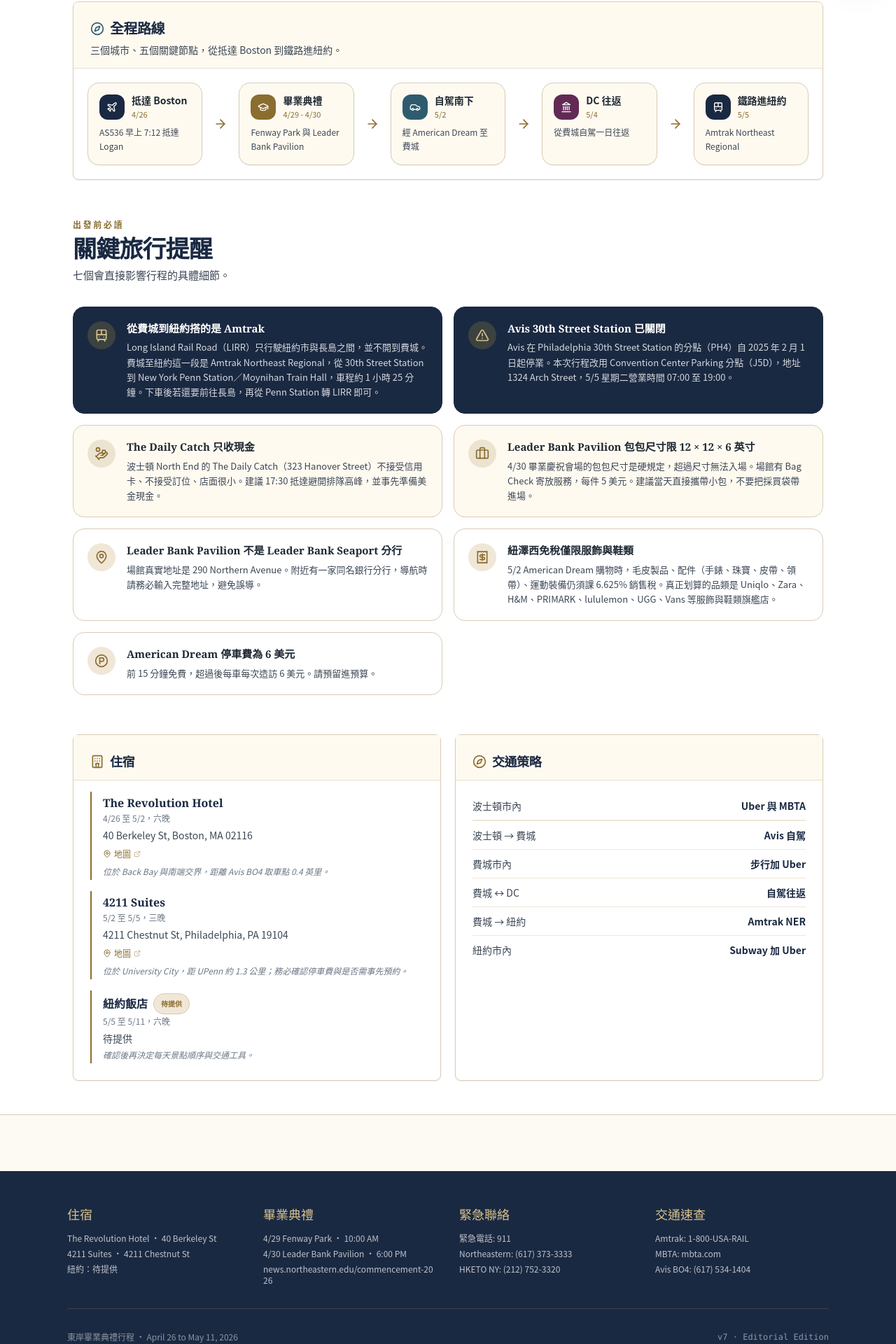
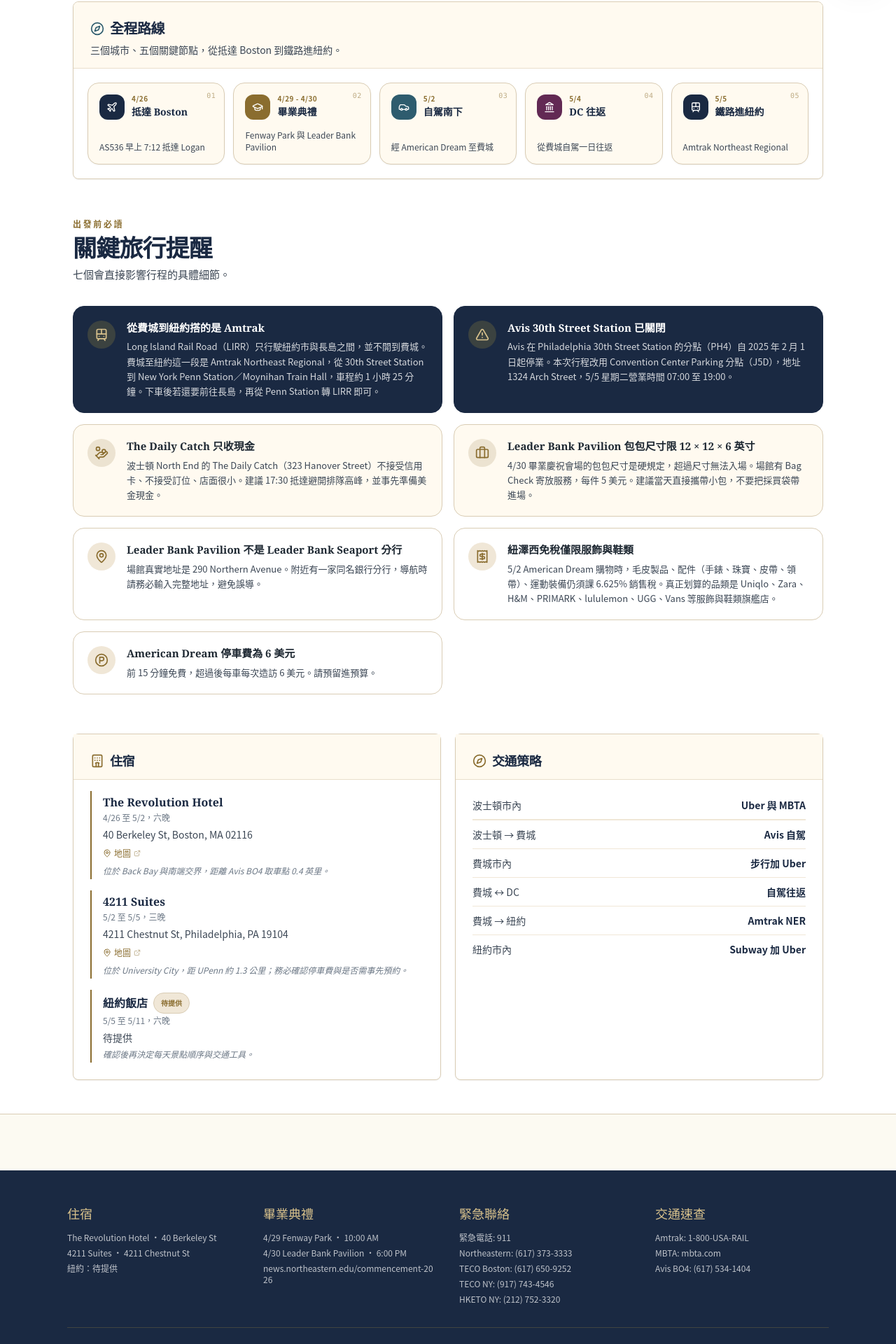
Before and after one commit to EugeneYip/grad, a React (Vite) app: page / in a window 1280 px wide. Shown: the part 815-2735 px from the top of the page at 70% size. Built offline with nearby package versions, Linux system fonts and the light colour scheme.

Commit message:
Update App.jsx

```diff
--- a/src/App.jsx
+++ b/src/App.jsx
@@ -1,4 +1,4 @@
-import React, { useState, useEffect, useRef, useMemo } from "react";
+import React, { useState, useEffect, useRef } from "react";
 import {
   Calendar,
   Clock,
@@ -408,7 +408,10 @@
     items: [
       { label: bi("緊急電話", "Emergency"), value: "911" },
       { label: bi("Northeastern 校警", "Northeastern Public Safety"), value: "(617) 373-3333" },
+      { label: bi("駐波士頓臺北經濟文化辦事處", "TECO Boston"), value: bi("(617) 737-2050（一般）／(617) 650-9252（急難）", "(617) 737-2050 (general) / (617) 650-9252 (emergency)") },
+      { label: bi("駐紐約臺北經濟文化辦事處", "TECO New York"), value: bi("(212) 317-7300（一般）／(917) 743-4546（急難）", "(212) 317-7300 (general) / (917) 743-4546 (emergency)") },
       { label: bi("香港駐紐約經貿辦事處", "HKETO New York"), value: "(212) 752-3320" },
+      { label: bi("外交部旅外國人急難救助專線", "Taiwan MOFA Global Hotline"), value: "011-800-0885-0885" },
       { label: bi("Amtrak 客服", "Amtrak"), value: "1-800-USA-RAIL" },
       { label: bi("Avis 取車點 BO4", "Avis BO4 pickup"), value: "(617) 534-1404" },
     ],
@@ -1238,42 +1241,68 @@
   { name: "Reading Terminal Market", typeZh: "費城市集", typeEn: "Philadelphia market", addr: "1136 Arch St, Philadelphia, PA 19107", suggestedZh: "5/3 晚餐或 5/4 早餐", suggestedEn: "Dinner May 3 or breakfast May 4", icon: Utensils },
 ];
 
-const preTripChecklist = [
-  {
-    title: bi("行前一個月", "One month out"),
+const checklist = [
+  {
+    id: "arrival",
+    iconKey: "plane",
+    title: bi("抵達當日要點", "Arrival Day Notes"),
+    note: bi("4/26 早上於 Logan 接機後直接進飯店休息。", "Pickup at Logan on the morning of April 26, then straight to the hotel."),
     items: [
-      bi("Avis 預訂 BO4 取車、J5D 還車，5/2 上午 7:00 至 5/5 上午 10:00", "Reserve Avis BO4 pickup and J5D drop-off, May 2 at 7 AM through May 5 at 10 AM"),
-      bi("Avis 訂單僅保留 E-Toll Unlimited（與必要時 Additional Driver），其餘保險加購建議取消", "On the Avis booking, keep only E-Toll Unlimited (and Additional Driver if needed); decline the rest"),
-      bi("查詢主要付款信用卡的租車保險是 primary 或 secondary", "Check whether your main credit card's rental coverage is primary or secondary"),
-      bi("致電 4211 Suites 確認連續四晚停車費，以及 5/4 整日車輛離場是否仍計費", "Call 4211 Suites to confirm 4-night parking fees and whether May 4 (car offsite) still bills"),
-      bi("確認紐約飯店地址與 5/11 航班時間、機場代碼", "Confirm the NYC hotel address and the May 11 flight time and airport code"),
-    ],
-  },
-  {
-    title: bi("行前兩週", "Two weeks out"),
+      bi("AS536 於 Logan Terminal B 降落，行李提領在 Level 1。", "AS536 lands at Logan Terminal B; baggage claim is on Level 1."),
+      bi("Eugene 於 Terminal B Level 1 行李提領區外接機。", "Eugene meets the family outside Terminal B Level 1 baggage claim."),
+      bi("Uber 從 Terminal B Departures（上層）上車前往 The Revolution Hotel。", "Uber pickup is on the upper level (Terminal B Departures) heading to The Revolution Hotel."),
+      bi("飯店辦理入住約下午 3 點；若行李抵達較早，可先寄放於大廳。", "Hotel check-in is around 3 PM. Bags can be stored in the lobby beforehand."),
+      bi("入境美國採電子 I-94，多數情況不需要紙本。", "US entry uses electronic I-94; paper form is usually not required."),
+    ],
+  },
+  {
+    id: "vehicle",
+    iconKey: "car",
+    title: bi("車輛與駕駛", "Vehicle"),
+    note: bi("Avis 取車與還車兩端時間皆為硬性約定。", "Both Avis pickup and return times are firm."),
     items: [
-      bi("購買並啟用美國 eSIM（Airalo、Holafly 或 Nomad）", "Purchase and activate a US eSIM (Airalo, Holafly, or Nomad)"),
-      bi("確認萬國轉接器（Type G 轉 Type A／B）", "Confirm a Type G to Type A/B universal adapter"),
-      bi("檢查家中所有電器是否雙電壓", "Check that all personal electronics are dual voltage"),
-      bi("畢業典禮票券由 Eugene 透過 Tassel 系統預先轉發", "Eugene forwards graduation tickets in advance through Tassel"),
-      bi("下載 Uber、Google Maps、Amtrak、OpenTable App", "Install Uber, Google Maps, Amtrak, and OpenTable apps"),
-    ],
-  },
-  {
-    title: bi("出發前三日", "Three days out"),
+      bi("5/2 上午 7:00 於 Avis BO4 取車（Boston Back Bay Station Garage，100 Clarendon St）。", "May 2 at 7:00 AM, pick up at Avis BO4 (Boston Back Bay Station Garage, 100 Clarendon St)."),
+      bi("5/5 上午 10:00 於 Avis J5D 還車（1324 Arch St，營業 07:00 至 19:00，不接受 after-hours）。", "May 5 at 10:00 AM, return at Avis J5D (1324 Arch St; hours 7 AM to 7 PM; no after-hours)."),
+      bi("Avis 訂單保留 E-Toll Unlimited；I-95 沿線過路費密集。", "Keep E-Toll Unlimited on the Avis booking; I-95 has heavy tolls."),
+      bi("信用卡 Primary CDW 為基礎判斷依據，已決定可省去 LDW 等加購保險。", "Primary CDW from the credit card is the baseline; the supplemental LDW etc. can be declined."),
+      bi("國際駕照與護照副本上車前帶在身上。", "Carry the international driving permit and a copy of the passport before pickup."),
+    ],
+  },
+  {
+    id: "payment",
+    iconKey: "credit",
+    title: bi("付款與通訊", "Payment & Connectivity"),
+    note: bi("感應式付款覆蓋大部分情境，現金留給特定餐廳與小費。", "Tap-to-pay covers most situations; cash is for specific restaurants and tipping."),
     items: [
-      bi("Apple Pay／Google Pay 加入信用卡，便於 MBTA 與 OMNY 直接感應", "Add credit cards to Apple Pay or Google Pay for MBTA and OMNY tap-to-pay"),
-      bi("換取至少 100 美元現金供 The Daily Catch 與小費使用", "Withdraw at least $100 in cash for The Daily Catch and tips"),
-      bi("準備一張隨身緊急聯絡卡，含飯店、Northeastern 校警、駐紐約經貿辦", "Print a small emergency card listing hotels, Northeastern Public Safety, and HKETO New York"),
-      bi("檢查護照、I-94 紀錄、ESTA／簽證有效性", "Verify passport, I-94 record, and ESTA / visa validity"),
-    ],
-  },
-  {
-    title: bi("出發當日", "Departure day"),
+      bi("eSIM（Airalo、Holafly 或 Nomad）入境後立即啟用。", "Activate the eSIM (Airalo, Holafly, or Nomad) immediately upon entry."),
+      bi("Apple Pay 與 Google Pay 內已加入信用卡，可直接刷 MBTA、OMNY、商店。", "Credit cards are pre-loaded into Apple Pay and Google Pay; they work for MBTA, OMNY, and most stores."),
+      bi("隨身備至少 100 美元現金（The Daily Catch 只收現金、各類小費）。", "Carry at least $100 in cash (The Daily Catch is cash only; tipping uses cash)."),
+      bi("關閉香港 SIM 漫遊，避免額外費用。", "Disable roaming on the Hong Kong SIM to avoid extra charges."),
+    ],
+  },
+  {
+    id: "documents",
+    iconKey: "graduation",
+    title: bi("票券與證件", "Tickets & Documents"),
+    note: bi("典禮票券、護照與緊急聯絡資訊隨身備齊。", "Ceremony tickets, passport, and emergency contact info should be on hand."),
     items: [
-      bi("檢查行李件數，準備 12 小時長途飛行的水、藥品、舒適用品", "Verify bag count; prepare water, medication, and comfort items for the 12-hour flight"),
-      bi("飯店與 Uber 預約 4/26 早晨抵達後的接駁", "Reserve Uber for hotel transfer after April 26 arrival"),
-      bi("入境美國時 I-94 自動入境，大多無需紙本", "Entry to the US uses electronic I-94; paper form usually not needed"),
+      bi("護照、ESTA／簽證有效性已確認。", "Passport and ESTA / visa validity confirmed."),
+      bi("畢業典禮票券由 Eugene 透過 Tassel 系統預先轉發，手機可顯示或列印。", "Ceremony tickets forwarded in advance through Tassel; show on phone or print."),
+      bi("緊急聯絡卡：飯店地址、Northeastern 校警、TECO Boston、TECO 紐約、HKETO 紐約。", "Emergency card: hotels, Northeastern Public Safety, TECO Boston, TECO New York, HKETO New York."),
+      bi("Uber、Google Maps、Amtrak、OpenTable 等 App 已下載並登入。", "Uber, Google Maps, Amtrak, and OpenTable apps installed and logged in."),
+    ],
+  },
+  {
+    id: "venue-rules",
+    iconKey: "luggage",
+    title: bi("場館與餐廳特殊規則", "Venue & Restaurant Rules"),
+    note: bi("整段行程中容易忽略卻會直接影響當天的細節。", "Easy-to-overlook details that directly affect specific days."),
+    items: [
+      bi("4/30 Leader Bank Pavilion 包包尺寸限 12 × 12 × 6 英寸；超過尺寸不得入場。", "April 30 Leader Bank Pavilion bag limit is 12 × 12 × 6 inches; oversized bags cannot enter."),
+      bi("4/27 The Daily Catch 只收現金、不接受訂位；建議 17:30 抵達避開排隊。", "April 27 The Daily Catch is cash only and does not take reservations; arrive by 5:30 PM to skip the queue."),
+      bi("USS Constitution 週一閉館，5/1（週五）才開放參觀。", "USS Constitution is closed Mondays; visit on May 1 (Friday)."),
+      bi("5/2 American Dream 紐澤西免稅僅限服飾與鞋類；停車費 6 美元。", "May 2 American Dream tax exemption applies only to clothing and footwear; parking fee is $6."),
+      bi("4211 Suites 連續四晚停車費已確認（含 5/4 車輛離場一日）。", "4211 Suites four-night parking fee confirmed (including the May 4 day when the car is offsite)."),
     ],
   },
 ];
@@ -1407,33 +1436,42 @@
         </p>
       </CardHeader>
       <CardContent className="p-4 md:p-5">
-        <div className="flex flex-col md:flex-row md:items-stretch gap-3">
+        <div className="grid grid-cols-1 sm:grid-cols-2 lg:grid-cols-5 gap-3">
           {routeNodes.map((node, idx) => {
             const tone = toneFor(node.tone);
             const Icon = ICON_MAP[node.iconKey] || Info;
             return (
-              <React.Fragment key={node.id}>
-                <div
-                  className="flex-1 min-w-0 rounded-2xl border p-4 shadow-sm"
-                  style={{ borderColor: C.tan, background: C.bgWarm }}
+              <div
+                key={node.id}
+                className="relative rounded-2xl border p-4 shadow-sm flex flex-col"
+                style={{ borderColor: C.tan, background: C.bgWarm }}
+              >
+                <span
+                  className="absolute top-2.5 right-3 font-mono text-[10px] tracking-wider"
+                  style={{ color: C.gold, opacity: 0.55 }}
                 >
-                  <div className="flex items-center gap-2.5 mb-2">
-                    <div className="flex h-9 w-9 shrink-0 items-center justify-center rounded-xl" style={{ background: tone.bg, color: tone.text }}>
-                      <Icon className="h-4 w-4" />
-                    </div>
-                    <div className="min-w-0">
-                      <p className="text-sm font-semibold leading-tight" style={{ color: C.ink }}>{t(node.label, lang)}</p>
-                      <p className="text-[11px] mt-0.5" style={{ color: C.gold }}>{node.date}</p>
-                    </div>
+                  0{idx + 1}
+                </span>
+                <div className="flex items-start gap-2.5 mb-2.5">
+                  <div
+                    className="flex h-9 w-9 shrink-0 items-center justify-center rounded-xl"
+                    style={{ background: tone.bg, color: tone.text }}
+                  >
+                    <Icon className="h-4 w-4" />
                   </div>
-                  <p className="text-[12px] leading-5" style={{ color: C.body }}>{t(node.note, lang)}</p>
+                  <div className="min-w-0 flex-1 pr-5">
+                    <p className="text-[10px] uppercase tracking-wider font-semibold leading-tight" style={{ color: C.gold }}>
+                      {node.date}
+                    </p>
+                    <p className="text-[14px] font-semibold leading-snug mt-0.5" style={{ color: C.navy, fontFamily: '"PingFang TC", Georgia, serif' }}>
+                      {t(node.label, lang)}
+                    </p>
+                  </div>
                 </div>
-                {idx < routeNodes.length - 1 && (
-                  <div className="hidden md:flex items-center justify-center flex-shrink-0 px-1">
-                    <ArrowRight className="h-5 w-5" style={{ color: C.gold }} />
-                  </div>
-                )}
-              </React.Fragment>
+                <p className="text-[12px] leading-snug mt-auto pt-1" style={{ color: C.body }}>
+                  {t(node.note, lang)}
+                </p>
+              </div>
             );
           })}
         </div>
@@ -1961,7 +1999,7 @@
     { value: "logistics", icon: Car, label: bi("交通與住宿", "Logistics") },
     { value: "dining", icon: Utensils, label: bi("餐飲", "Dining") },
     { value: "practical", icon: Info, label: bi("實用資訊", "Practical") },
-    { value: "checklist", icon: CheckCheck, label: bi("行前準備", "Pre-Trip") },
+    { value: "checklist", icon: CheckCheck, label: bi("確認清單", "Checklist") },
   ];
 
   return (
@@ -2573,29 +2611,38 @@
             <TabsContent value="checklist" className="mt-0">
               <div className="py-8 sm:py-12 space-y-6 max-w-6xl mx-auto px-3 sm:px-4">
                 <SectionTitle
-                  eyebrow={bi("行前準備", "Pre-Trip")}
-                  title={bi("四階段確認清單", "Four-Stage Checklist")}
-                  subtitle={bi("從一個月前到出發當日，照表勾選即可。", "From one month out through departure day, check items off as you go.")}
+                  eyebrow={bi("確認清單", "Checklist")}
+                  title={bi("依類別整理的注意事項", "Notes by Category")}
+                  subtitle={bi("行程開始前的最後檢查，重點分為五大類，逐項確認後再出發。", "Final check before the trip begins. Items are grouped into five categories; confirm each before departure.")}
                   lang={lang}
                 />
-                <div className="space-y-4 sm:space-y-5">
-                  {preTripChecklist.map((phase, idx) => {
-                    const accentColors = [C.navy, C.teal, C.gold, "#1e6e3a"];
+                <div className="grid grid-cols-1 lg:grid-cols-2 gap-4 sm:gap-5">
+                  {checklist.map((cat, idx) => {
+                    const Icon = ICON_MAP[cat.iconKey] || Info;
+                    const accentColors = [C.navy, C.teal, C.gold, C.plum, "#1e6e3a"];
+                    const accent = accentColors[idx % accentColors.length];
                     return (
-                      <Card key={idx} style={{ borderColor: C.tan, background: "#ffffff", borderLeft: `4px solid ${accentColors[idx]}` }}>
-                        <CardHeader className="pb-3">
-                          <div className="flex items-center gap-3">
-                            <NumberedSquare number={idx + 1} size="sm" />
-                            <CardTitle className="text-base sm:text-lg" style={{ color: C.navy, fontFamily: '"PingFang TC", Georgia, serif' }}>
-                              {t(phase.title, lang)}
-                            </CardTitle>
+                      <Card key={cat.id} style={{ borderColor: C.tan, background: "#ffffff", borderLeft: `4px solid ${accent}` }}>
+                        <CardHeader className="pb-3 border-b" style={{ borderColor: C.tanLight, background: C.bgWarm }}>
+                          <div className="flex items-start gap-3">
+                            <div className="flex h-10 w-10 shrink-0 items-center justify-center rounded-lg" style={{ background: accent, color: "#ffffff" }}>
+                              <Icon className="h-5 w-5" />
+                            </div>
+                            <div className="min-w-0 flex-1">
+                              <CardTitle className="text-base sm:text-lg leading-tight" style={{ color: C.navy, fontFamily: '"PingFang TC", Georgia, serif' }}>
+                                {t(cat.title, lang)}
+                              </CardTitle>
+                              <CardDescription className="text-[12px] sm:text-[13px] mt-1 leading-relaxed" style={{ color: C.body }}>
+                                {t(cat.note, lang)}
+                              </CardDescription>
+                            </div>
                           </div>
                         </CardHeader>
-                        <CardContent className="pl-4">
+                        <CardContent className="pt-4">
                           <ul className="space-y-2.5">
-                            {phase.items.map((item, i) => (
+                            {cat.items.map((item, i) => (
                               <li key={i} className="flex gap-3 text-[13px] sm:text-sm">
-                                <div className="flex-shrink-0 w-5 h-5 rounded border-2 mt-0.5" style={{ borderColor: C.tan }} />
+                                <div className="flex-shrink-0 w-5 h-5 rounded border-2 mt-0.5" style={{ borderColor: accent }} />
                                 <span className="leading-relaxed" style={{ color: C.body }}>{t(item, lang)}</span>
                               </li>
                             ))}
@@ -2642,6 +2689,8 @@
               <div className="space-y-1.5 text-[12px] sm:text-xs leading-relaxed" style={{ color: "rgba(255,255,255,0.72)" }}>
                 <div>{lang === "zh" ? "緊急電話" : "Emergency"}: 911</div>
                 <div>Northeastern: (617) 373-3333</div>
+                <div>TECO Boston: (617) 650-9252</div>
+                <div>TECO NY: (917) 743-4546</div>
                 <div>HKETO NY: (212) 752-3320</div>
               </div>
             </div>
@@ -2657,9 +2706,8 @@
             </div>
           </div>
           <Separator className="my-7 sm:my-8" style={{ background: "rgba(212,175,55,0.2)" }} />
-          <div className="flex flex-col sm:flex-row sm:items-center sm:justify-between gap-3 text-[11px] sm:text-xs" style={{ color: "rgba(255,255,255,0.5)" }}>
-            <div>{t(meta.title, lang)} · {meta.dates}</div>
-            <div className="font-mono">v7 · Editorial Edition</div>
+          <div className="text-[11px] sm:text-xs" style={{ color: "rgba(255,255,255,0.5)" }}>
+            {t(meta.title, lang)} · {meta.dates}
           </div>
         </div>
       </footer>
```
